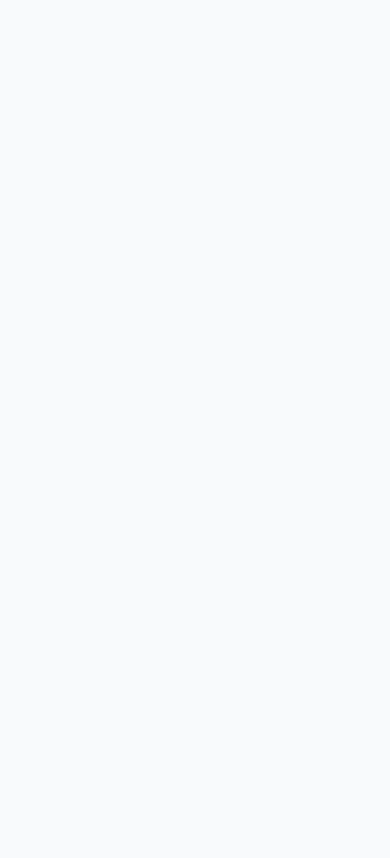
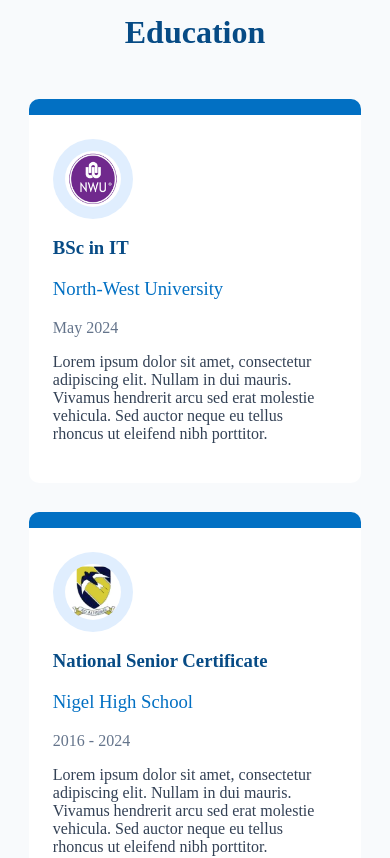
Before and after one commit to NomfundoFlorence/web-portfolio, a React (Vite) app: page / in a window 390 px wide. Shown: the part 2240-3098 px from the top of the page. Before the commit the page ends 2238 px from the top, so only its background shows below. Built offline with nearby package versions, Linux system fonts and the light colour scheme.

Commit message:
responsive education section

```diff
--- /dev/null
+++ b/public/Education.css
@@ -0,0 +1,73 @@
+:root {
+  --section-color: #074b85;
+}
+
+.education-section {
+  display: flex;
+  flex-direction: column;
+  align-items: center;
+  justify-content: center;
+}
+
+.education-section h1 {
+  margin: 3rem;
+  color: var(--section-color);
+  font-size: 2rem;
+}
+
+.education-card {
+  background-color: #fff;
+  border-top: 1rem solid #0270c3;
+  margin: 0 1.8rem 1.8rem;
+  padding: 1.5rem;
+  border-radius: 10px;
+}
+
+.school-logo {
+  display: flex;
+  align-items: center;
+  justify-content: center;
+  background-color: #e0eefe;
+  border-radius: 100%;
+  width: 5rem;
+  height: 5rem;
+}
+
+.school-logo img {
+  width: 70%;
+  height: 70%;
+  border-radius: 100%;
+}
+
+.education-card .school-title {
+  color: var(--section-color);
+}
+
+.education-card .school-name {
+  color: #0270c3;
+  font-weight: lighter;
+}
+
+.education-card .dates {
+  color: #64748b;
+}
+
+.education-card .school-description {
+  color: #334155;
+}
+
+@media (min-width: 600px) {
+  .education-content {
+    width: 100%;
+    display: flex;
+    flex-wrap: wrap;
+    justify-content: space-evenly;
+  }
+
+  .education-card {
+    margin-right: 0;
+    margin-left: 0;
+    flex: 0 0 calc(33.33% - 1rem);
+    box-sizing: border-box;
+  }
+}
--- a/public/Experience.css
+++ b/public/Experience.css
@@ -19,9 +19,13 @@
 
 .experience-card {
   background-color: #fff;
-  margin: 0 1.8rem 1.8rem;
+  margin: 1rem;
   padding: 1.5rem;
   border-radius: 10px;
+}
+
+.experience-card:last-child {
+  margin-bottom: 5rem;
 }
 
 .company-logo {
@@ -45,6 +49,10 @@
   border-radius: 100px;
 }
 
+.experience-card .job-description {
+  color: #334155 ;
+}
+
 .technologies {
   display: flex;
   flex-wrap: wrap;
--- a/src/App.jsx
+++ b/src/App.jsx
@@ -3,6 +3,7 @@ import Footer from './components/Footer'
 import HeroSection from './components/HeroSection'
 import About from './components/About'
 import Experience from './components/Experience'
+import Education from './components/Education'
 import './App.css'
 
 function App() {
@@ -12,6 +13,7 @@ function App() {
       <HeroSection />
       <About />
       <Experience />
+      <Education />
 
       <Footer />
     </>
--- /dev/null
+++ b/src/components/Education.jsx
@@ -0,0 +1,39 @@
+import "/public/Education.css";
+import nwu from "../assets/nwu.png";
+import nhs from "../assets/nigel_high.jpg";
+
+export default function Education() {
+  return (
+    <section className="education-section">
+      <h1>Education</h1>
+      <div className="education-content">
+        <div className="education-card">
+          <div className="school-logo">
+            <img src={nwu} alt="NWU logo" />
+          </div>
+          <h3 className="school-title">BSc in IT</h3>
+          <h3 className="school-name">North-West University</h3>
+          <p className="dates">May 2024</p>
+          <p className="school-description">
+            Lorem ipsum dolor sit amet, consectetur adipiscing elit. Nullam in
+            dui mauris. Vivamus hendrerit arcu sed erat molestie vehicula. Sed
+            auctor neque eu tellus rhoncus ut eleifend nibh porttitor.
+          </p>
+        </div>
+        <div className="education-card">
+          <div className="school-logo">
+            <img src={nhs} alt="NHS logo" />
+          </div>
+          <h3 className="school-title">National Senior Certificate</h3>
+          <h3 className="school-name">Nigel High School</h3>
+          <p className="dates">2016 - 2024</p>
+          <p className="school-description">
+            Lorem ipsum dolor sit amet, consectetur adipiscing elit. Nullam in
+            dui mauris. Vivamus hendrerit arcu sed erat molestie vehicula. Sed
+            auctor neque eu tellus rhoncus ut eleifend nibh porttitor.
+          </p>
+        </div>
+      </div>
+    </section>
+  );
+}
```
Also changed, not shown: src/components/Experience.jsx (+1 -6 lines), src/assets/experience.json (renamed from experience.json), src/assets/nigel_high.jpg (added), src/assets/nwu.png (added).
